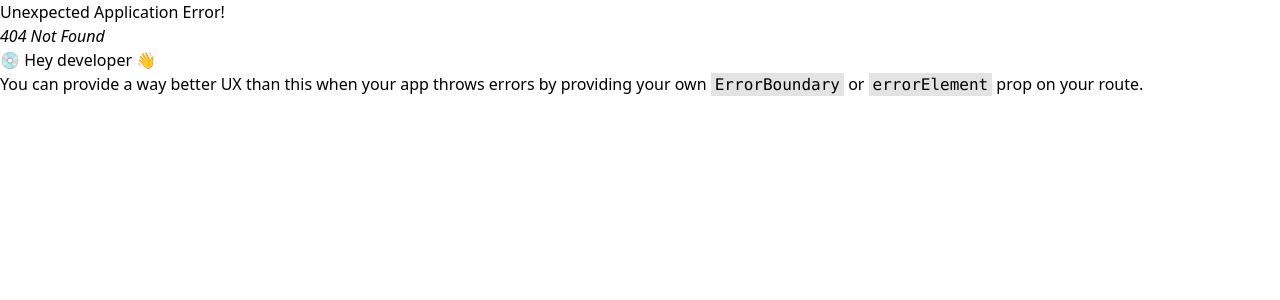
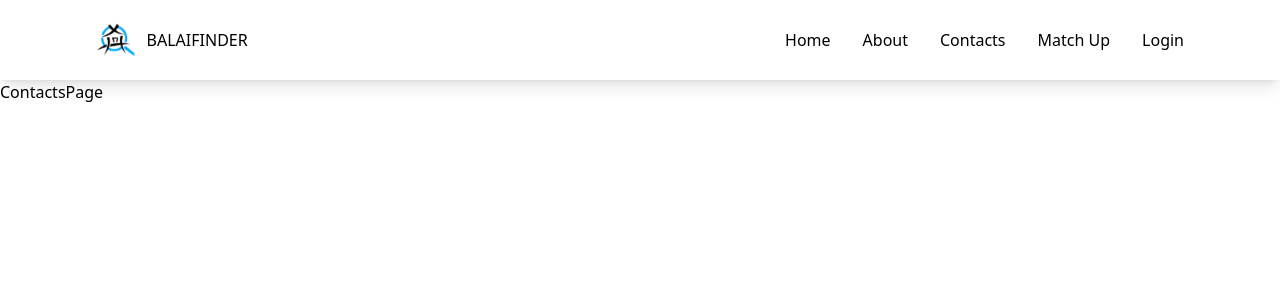
Before and after one commit to imcrysteeel/loginreactjs, a React (Vite) app: page /contacts in a window 1280 px wide. Before the commit this address had no page. Shown: the top 300 px of the page. Built offline with nearby package versions, Linux system fonts and the light colour scheme.

Commit message:
chore: setup other pages

```diff
--- a/src/App.jsx
+++ b/src/App.jsx
@@ -1,17 +1,28 @@
 import "./App.css";
-import { createBrowserRouter, createRoutesFromElements, Route, RouterProvider } from "react-router-dom";
+import {
+    createBrowserRouter,
+    createRoutesFromElements,
+    Route,
+    RouterProvider,
+} from "react-router-dom";
 
-import MainLayout from "@/components/layouts/main-layout"
+import MainLayout from "@/components/layouts/main-layout";
 import AuthLayout from "@/components/layouts/auth-layout";
 
 import HomePage from "@/components/pages/Home";
 import LoginPage from "@/components/pages/auth/Login";
 import RegisterPage from "@/components/pages/auth/Register";
+import AboutPage from "@/components/pages/About";
+import ContactsPage from "@/components/pages/Contacts";
+import MatchUpPage from "@/components/pages/MatchUp";
 
 const router = createBrowserRouter(
     createRoutesFromElements(
         <Route path="/" element={<MainLayout />}>
             <Route index element={<HomePage />} />
+            <Route path="about" element={<AboutPage />} />
+            <Route path="contacts" element={<ContactsPage />} />
+            <Route path="match-up" element={<MatchUpPage />} />
             <Route path="auth" element={<AuthLayout />}>
                 <Route index element={<LoginPage />} />
                 <Route path="register" element={<RegisterPage />} />
--- /dev/null
+++ b/src/components/pages/About.jsx
@@ -0,0 +1,9 @@
+import React from 'react'
+
+const AboutPage = () => {
+  return (
+    <div>AboutPage</div>
+  )
+}
+
+export default AboutPage
--- /dev/null
+++ b/src/components/pages/Contacts.jsx
@@ -0,0 +1,9 @@
+import React from 'react'
+
+const ContactsPage = () => {
+  return (
+    <div>ContactsPage</div>
+  )
+}
+
+export default ContactsPage
--- /dev/null
+++ b/src/components/pages/MatchUp.jsx
@@ -0,0 +1,9 @@
+import React from 'react'
+
+const MatchUpPage = () => {
+  return (
+    <div>MatchUp</div>
+  )
+}
+
+export default MatchUpPage
```
